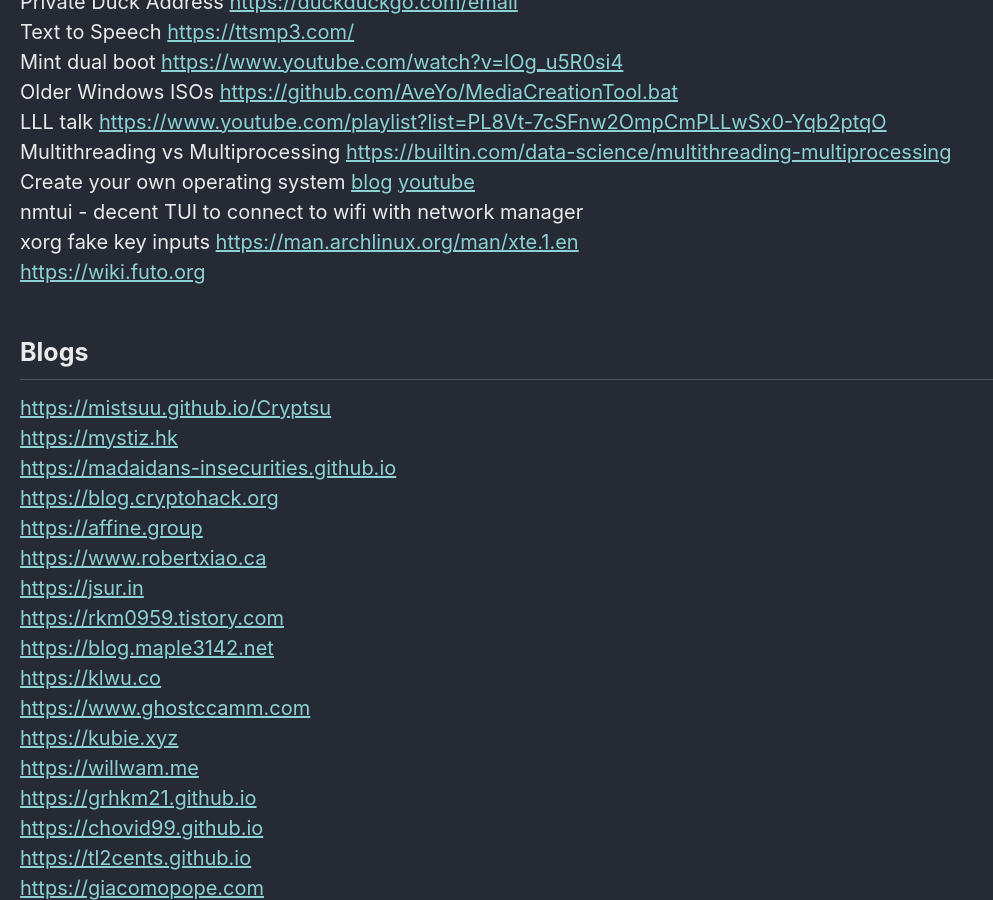
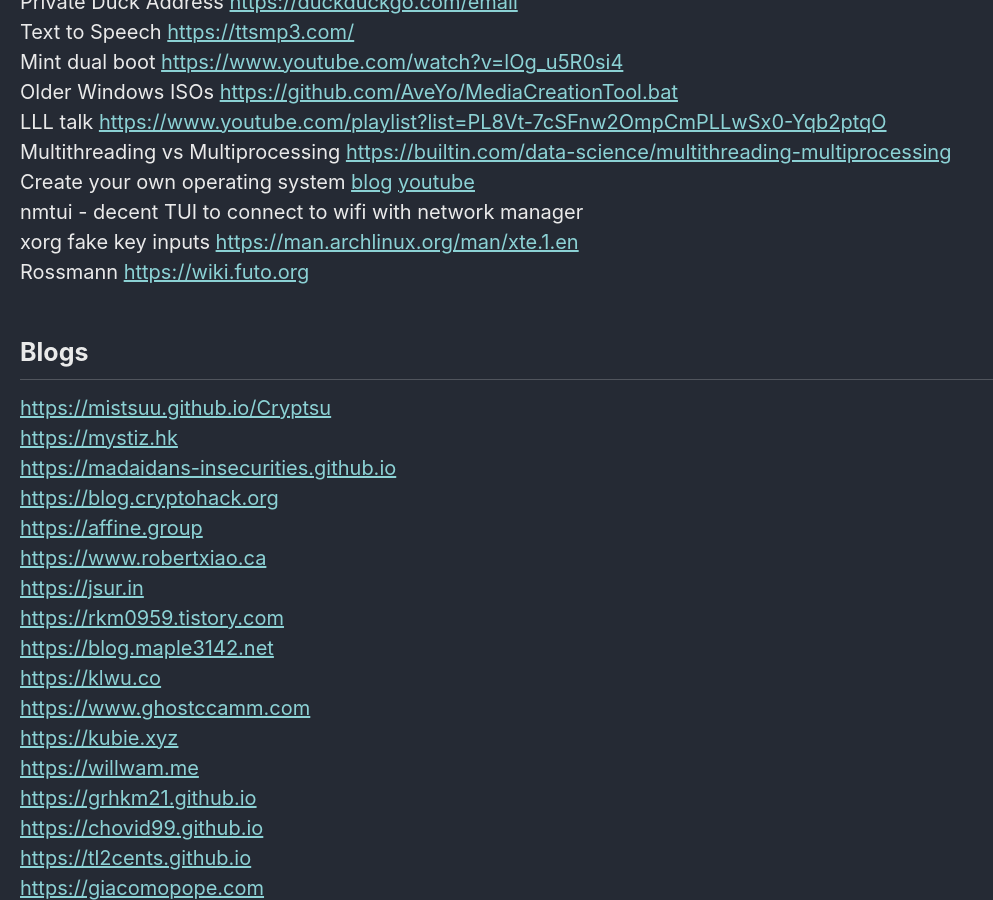
Before and after one commit to Connor-McCartney/Connor-McCartney.github.io, a Jekyll site: the page built from _pages/misc/resources.md, in a window 1280 px wide and 900 px high, scrolled down 1997 px. Shown: the whole window, without its empty margins (0-993 px from the left). Built offline with Jekyll 4.4.1, drawn with Linux system fonts in a browser that asks for light colours; cached includes are drawn as plain includes.

Commit message:
Update resources.md

```diff
--- a/_pages/misc/resources.md
+++ b/_pages/misc/resources.md
@@ -69,7 +69,7 @@ Multithreading vs Multiprocessing <https://builtin.com/data-science/multithreadi
 Create your own operating system [blog](https://os.phil-opp.com) [youtube](https://www.youtube.com/watch?v=rH5jnbJ3tL4&list=PLib6-zlkjfXkdCjQgrZhmfJOWBk_C2FTY) <br>
 nmtui - decent TUI to connect to wifi with network manager <br>
 xorg fake key inputs <https://man.archlinux.org/man/xte.1.en> <br>
-<https://wiki.futo.org> <br>
+Rossmann <https://wiki.futo.org> <br>
 
 ## Blogs
 
```
